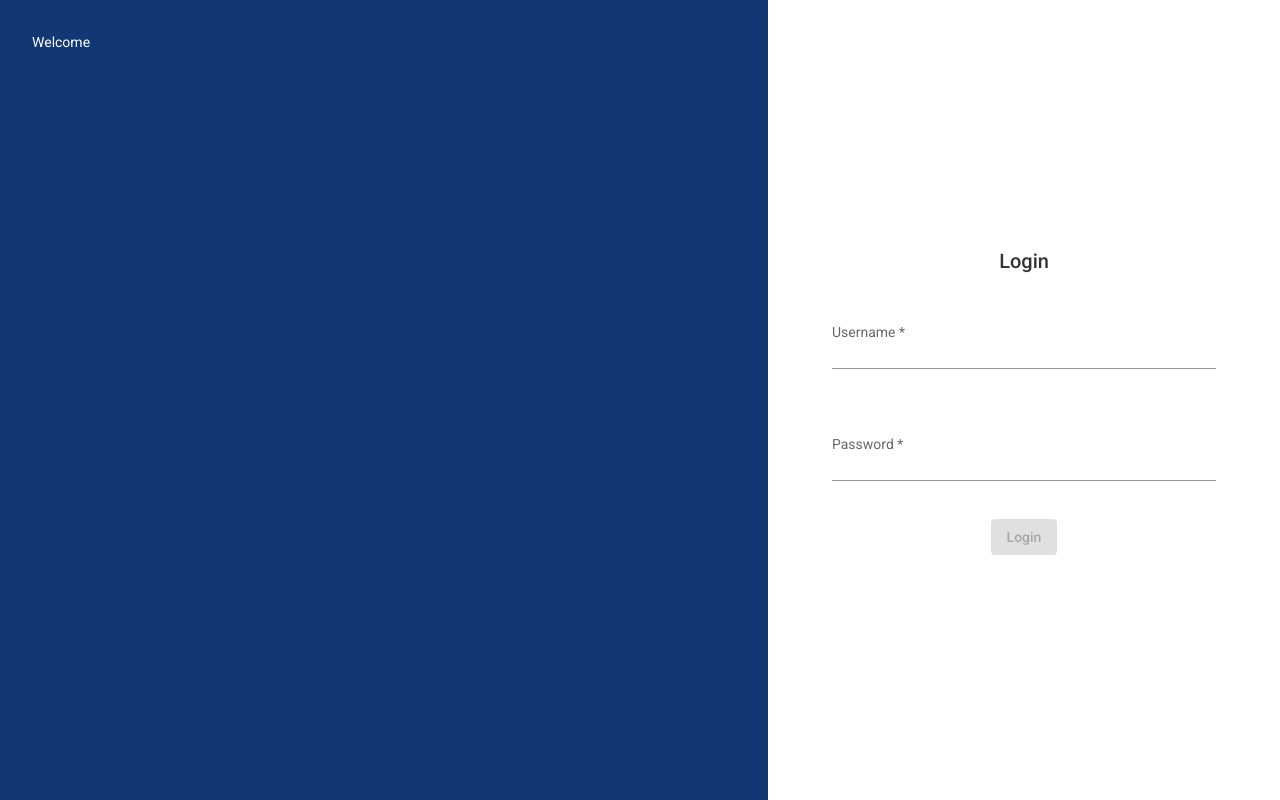
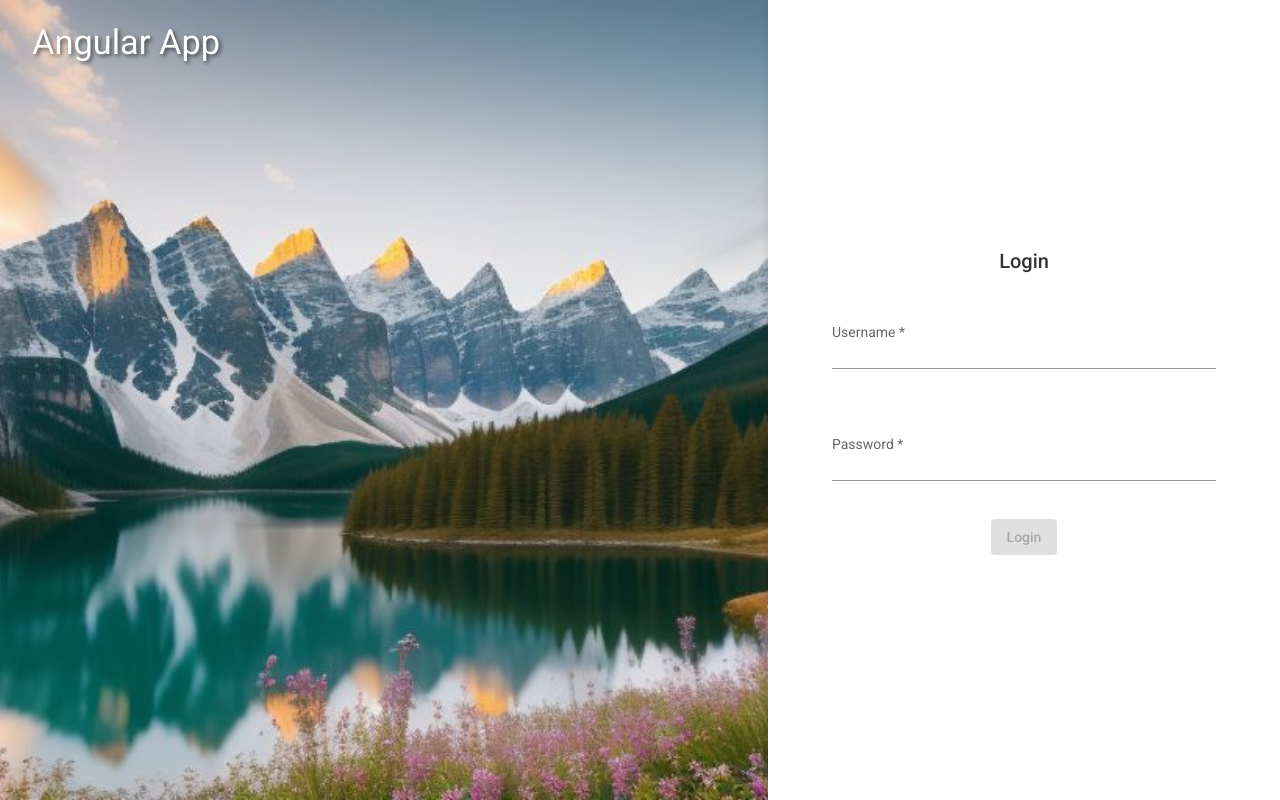
Before and after one commit to pablo-medina/angular13-app, an Angular app in the folder angular13-app/: page /login in a window 1280 px wide. Built offline with nearby package versions, Linux system fonts and the light colour scheme.

Commit message:
Added login background

```diff
--- a/angular13-app/src/app/login/components/login/login.component.html
+++ b/angular13-app/src/app/login/components/login/login.component.html
@@ -1,6 +1,6 @@
 <div class="login-container">
     <div class="welcome">
-        Welcome
+        Angular App
     </div>
     <div class="login-box">
         <h2>Login</h2>
--- a/angular13-app/src/app/login/components/login/login.component.scss
+++ b/angular13-app/src/app/login/components/login/login.component.scss
@@ -27,10 +27,16 @@ $full-vh: calc(var(--vh, 1vh) * 100);
         display: flex;
         flex-direction: column;
         background: rgb(17, 56, 117);
+        background-image: url('../../../../assets/login_bg.jpg');
+        background-size: cover;
+        background-position: center;
+        background-repeat: no-repeat;
         color: #fff;
         flex-grow: 1;
         height: $full-vh;
         padding: 2rem;
+        font-size: 2.15rem;
+        text-shadow: 2px 2px 4px rgba(0, 0, 0, 0.6);
     }
     .login-box {
         display: flex;
```
Also changed, not shown: angular13-app/src/assets/login_bg.jpg (added).
